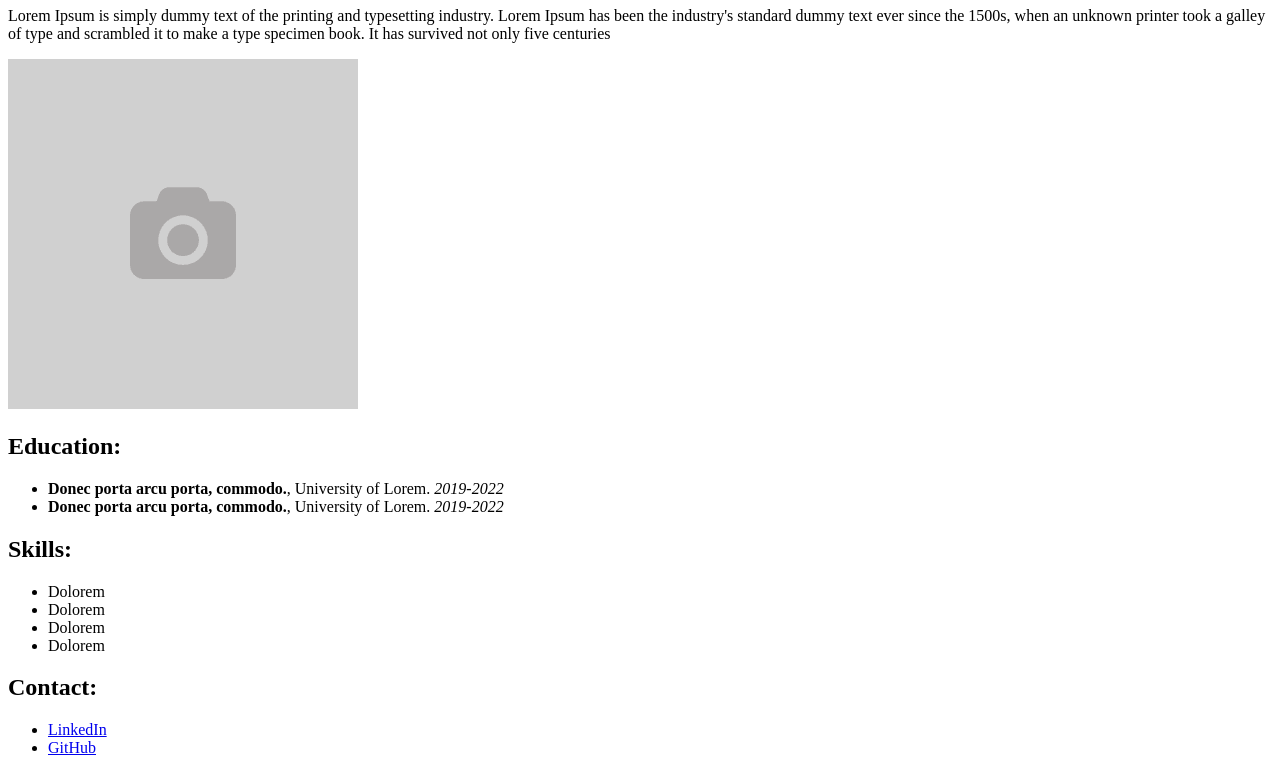
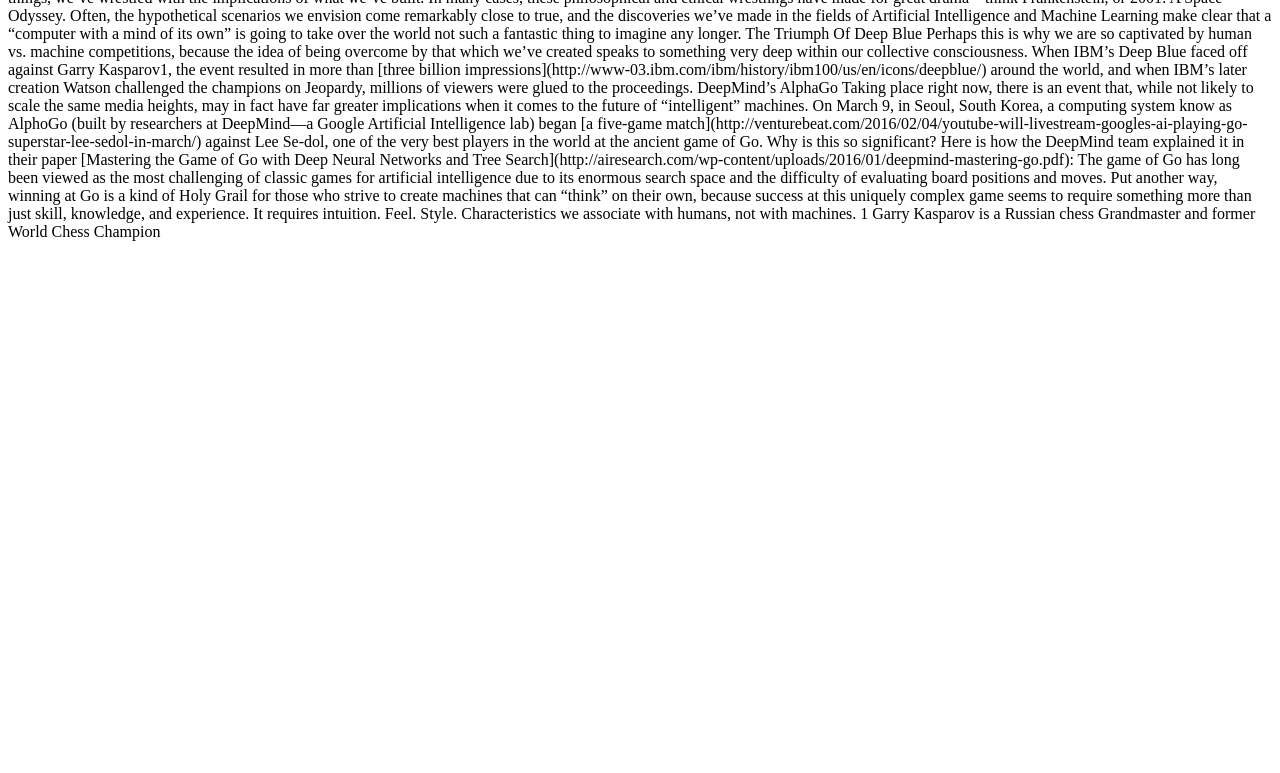
Before and after one commit to elharony/Front-End-Development-Workshop--Minders, a plain HTML site: page index.html in a window 1280 px wide. Shown: the part 73-846 px from the top of the page. After the commit the page ends 800 px from the top, so only its background shows below. Drawn offline with Linux system fonts and the light colour scheme.

Commit message:
P0: Add project files

```diff
--- a/index.html
+++ b/index.html
@@ -1,35 +1,35 @@
 <!DOCTYPE html>
 <html lang="en">
 <head>
-    <meta charset="UTF-8">
-    <meta name="viewport" content="width=device-width, initial-scale=1.0">
-    <meta http-equiv="X-UA-Compatible" content="ie=edge">
-    <title>My Resume</title>
+  <meta charset="UTF-8">
+  <title>Humans vs Machines Blog</title>
 </head>
 <body>
-    <h1>Hi, I am John Doe</h1>
-    <p>Lorem Ipsum is simply dummy text of the printing and typesetting industry. Lorem Ipsum has been the industry's standard dummy text ever since the 1500s, when an unknown printer took a galley of type and scrambled it to make a type specimen book. It has survived not only five centuries</p>
-    <img src="placeholder.png">
-    <h2>Education:</h2>
-    <ul>
-        <li>
-            <strong>Donec porta arcu porta, commodo.</strong>, University of Lorem. <i>2019-2022</i>
-        </li>
-        <li>
-            <strong>Donec porta arcu porta, commodo.</strong>, University of Lorem. <i>2019-2022</i>
-        </li>
-    </ul>
-    <h2>Skills:</h2>
-    <ul>
-        <li>Dolorem</li>
-        <li>Dolorem</li>
-        <li>Dolorem</li>
-        <li>Dolorem</li>
-    </ul>
-    <h2>Contact:</h2>
-    <ul>
-        <li><a href="#">LinkedIn</a></li>
-        <li><a href="#">GitHub</a></li>
-    </ul>
+  <!-- This was adapted from: http://blog.udacity.com/2016/03/humans-vs-machines-an-ai-odyssey-2.html -->
+  <!-- Format this text to match the mockup exactly! -->
+  Humans vs. Machines: An AI Odyssey
+
+  By Christopher Watkins
+
+  March 10, 2016
+
+  ***Breaking News: AlphaGo has won the first two matches!*** In this, the third in our series on the epic Go matches being played between AlphaGo (Google’s Artificial Intelligence software) and Lee Se-Dol (Current Go World Champion), we look at the history of Humans vs. Machines, and the innovations that have led us to this incredible moment in time.
+
+  http://i2.wp.com/blog.udacity.com/wp-content/uploads/2016/03/56df2490a351d802222160.gif
+
+  For as long as humans have built things, we’ve wrestled with the implications of what we’ve built. In many cases, these philosophical and ethical wrestlings have made for great drama—think Frankenstein, or 2001: A Space Odyssey. Often, the hypothetical scenarios we envision come remarkably close to true, and the discoveries we’ve made in the fields of Artificial Intelligence and Machine Learning make clear that a “computer with a mind of its own” is going to take over the world not such a fantastic thing to imagine any longer.
+
+  The Triumph Of Deep Blue
+
+  Perhaps this is why we are so captivated by human vs. machine competitions, because the idea of being overcome by that which we’ve created speaks to something very deep within our collective consciousness. When IBM’s Deep Blue faced off against Garry Kasparov1, the event resulted in more than [three billion impressions](http://www-03.ibm.com/ibm/history/ibm100/us/en/icons/deepblue/) around the world, and when IBM’s later creation Watson challenged the champions on Jeopardy, millions of viewers were glued to the proceedings.
+
+  DeepMind’s AlphaGo
+
+  Taking place right now, there is an event that, while not likely to scale the same media heights, may in fact have far greater implications when it comes to the future of “intelligent” machines. On March 9, in Seoul, South Korea, a computing system know as AlphoGo (built by researchers at DeepMind—a Google Artificial Intelligence lab) began [a five-game match](http://venturebeat.com/2016/02/04/youtube-will-livestream-googles-ai-playing-go-superstar-lee-sedol-in-march/) against Lee Se-dol, one of the very best players in the world at the ancient game of Go.
+  Why is this so significant?
+  Here is how the DeepMind team explained it in their paper [Mastering the Game of Go with Deep Neural Networks and Tree Search](http://airesearch.com/wp-content/uploads/2016/01/deepmind-mastering-go.pdf):
+  The game of Go has long been viewed as the most challenging of classic games for artificial intelligence due to its enormous search space and the difficulty of evaluating board positions and moves.
+  Put another way, winning at Go is a kind of Holy Grail for those who strive to create machines that can “think” on their own, because success at this uniquely complex game seems to require something more than just skill, knowledge, and experience. It requires intuition. Feel. Style. Characteristics we associate with humans, not with machines.
+  1 Garry Kasparov is a Russian chess Grandmaster and former World Chess Champion
 </body>
 </html>
```
Also changed, not shown: placeholder.png (deleted), 2 other files.
